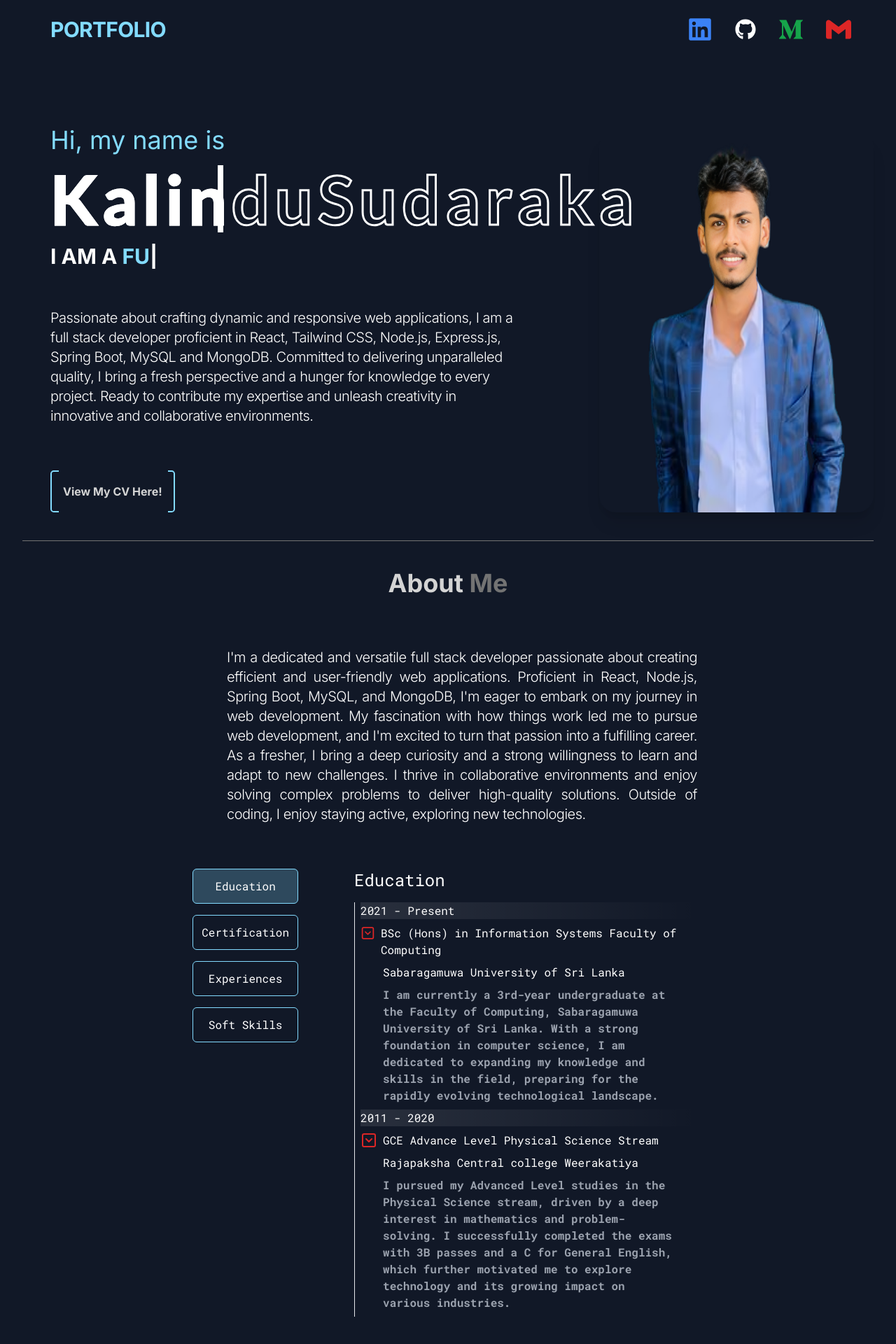
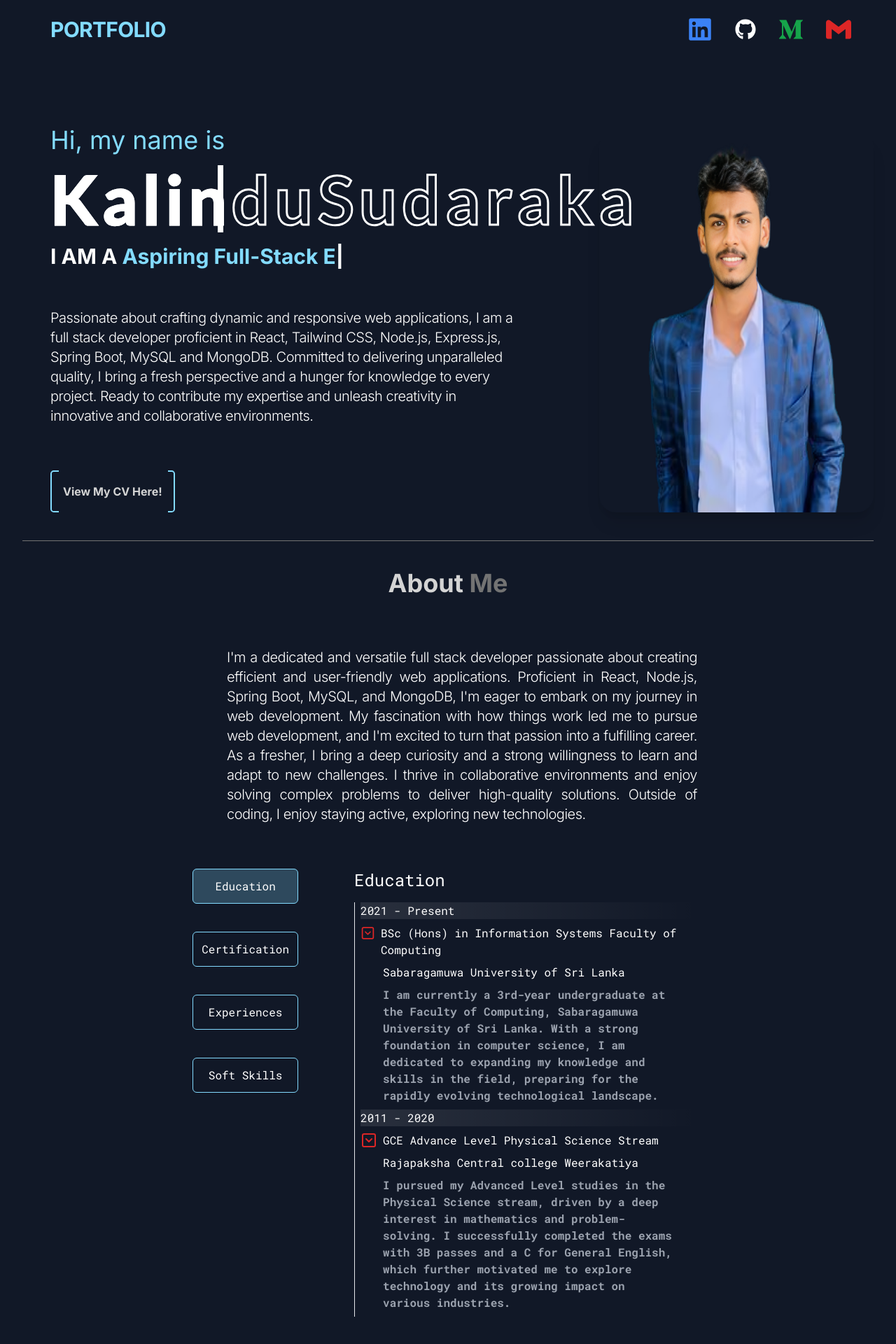
Before and after one commit to Kalindusu/Kalindu_Portfolio_new, a React (Vite) app: page / in a window 1280 px wide. Shown: the top 1920 px of the page at 70% size. Built offline with nearby package versions, Linux system fonts and the light colour scheme.

Commit message:
new updates add

```diff
--- a/index.html
+++ b/index.html
@@ -4,7 +4,7 @@
     <meta charset="UTF-8" />
     <link rel="icon" type="image/svg+xml" href="/src//assets/mylogo.png" />
     <meta name="viewport" content="width=device-width, initial-scale=1.0" />
-    <title>I am kalindu</title>
+    <title>I am kalindu Sudaraka</title>
   </head>
   <body>
     <div id="root"></div>
--- a/src/assets/UI/Model.jsx
+++ b/src/assets/UI/Model.jsx
@@ -3,9 +3,9 @@ import { SquareChevronDown } from "lucide-react";
 
 function Model() {
   return (
-    <div className="container md:w-3/5 mx-auto font-nav">
+    <div className="container md:w-3/5 mx-auto font-nav  ">
       <TabGroup className="lg:flex space-y-5 lg:space-y-0 text-[#fff] gap-20">
-        <TabList className="flex flex-col gap-4">
+        <TabList className="flex flex-col gap-10">
           <Tab className=" data-[selected]:bg-[#83dbff40]  data-[selected]:outline-none  p-3  border rounded-md border-customBlue">
             Education
           </Tab>
--- a/src/components/About.jsx
+++ b/src/components/About.jsx
@@ -26,7 +26,7 @@ const About = () => {
             </div>
           </motion.div>
         </div>
-        <div className=" pb-8  ">
+        <div className=" pb-8    ">
           <Model />
           <div className="items-center gap-5 flex text-3xl text-white mt-28 container font-nav "></div>
         </div>
--- a/src/components/ContactLeft.jsx
+++ b/src/components/ContactLeft.jsx
@@ -9,7 +9,7 @@ const ContactLeft = () => {
                 src={contactImg}
                 alt="contactImg"
             />
-            <div className="flex flex-col gap-4">
+            <div className="flex flex-col gap-4 text-white flex items-center">
                 <h3 className="text-3xl font-bold text-white">Kalindu Sudaraka</h3>
                 <p className="text-lg font-normal text-gray-200">
                     Full Stack Developer / Tec Blogger
--- a/src/components/Hero.jsx
+++ b/src/components/Hero.jsx
@@ -8,7 +8,7 @@ import Typed from "typed.js";
 const Hero = () => {
   useEffect(() => {
     const options = {
-      strings: ["FULL STACK DEVELOPER", "Blogger"],
+      strings: ["Aspiring Full-Stack Engineer ", "Tech Blogger",  "Exploring Innovative Solutions in Software Development"],
       typeSpeed: 100,
       backSpeed: 80,
       backDelay: 2000,
--- a/src/components/Navbar.jsx
+++ b/src/components/Navbar.jsx
@@ -12,7 +12,7 @@ const Navbar = () => {
       </div>
       <div className="ml-auto flex items-center gap-8 text-white text-3xl">
         <a
-          href="www.linkedin.com/in/kalindu-sudaraka-3b24482a3"
+          href="https://www.linkedin.com/in/kalindu-sudaraka-3b24482a3/"
           target="_blank"
           rel="noopener noreferrer"
           className="hover:cursor-pointer hover:text-gray-200"
```
